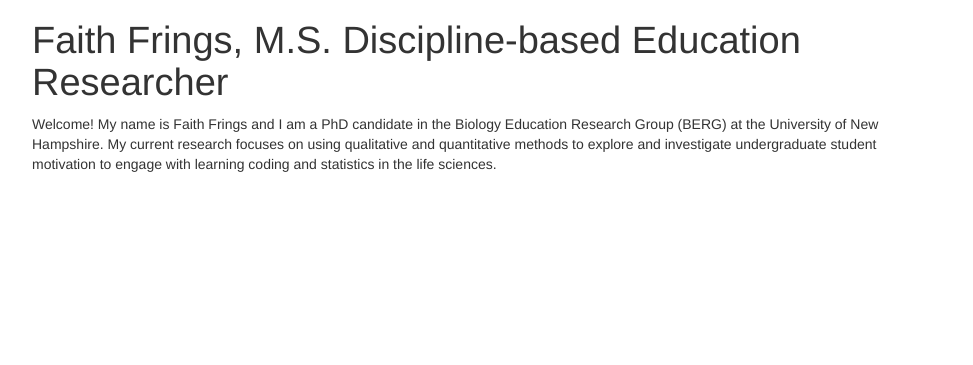
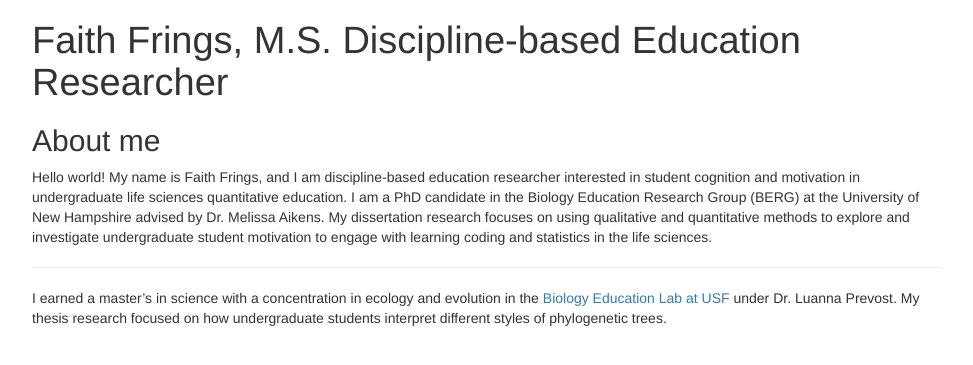
Before and after one commit to faithfrings/faithfrings.github.io, a Jekyll site: the page _pages/about.html, which Jekyll copies as it is, in a window 1280 px wide. Shown: the top 365 px of the page, without its empty margins (153-1126 px from the left). Built offline with Jekyll 4.4.1, drawn with Linux system fonts in a browser that asks for light colours.

Commit message:
update about md

```diff
--- a/_pages/about.html
+++ b/_pages/about.html
@@ -354,12 +354,23 @@ Education Researcher</h1>
 </div>
 
 
-<p>Welcome! My name is Faith Frings and I am a PhD candidate in the
-Biology Education Research Group (BERG) at the University of New
-Hampshire. My current research focuses on using qualitative and
-quantitative methods to explore and investigate undergraduate student
-motivation to engage with learning coding and statistics in the life
-sciences.</p>
+<div id="about-me" class="section level2">
+<h2>About me</h2>
+<p>Hello world! My name is Faith Frings, and I am discipline-based
+education researcher interested in student cognition and motivation in
+undergraduate life sciences quantitative education. I am a PhD candidate
+in the Biology Education Research Group (BERG) at the University of New
+Hampshire advised by Dr. Melissa Aikens. My dissertation research
+focuses on using qualitative and quantitative methods to explore and
+investigate undergraduate student motivation to engage with learning
+coding and statistics in the life sciences.</p>
+<hr />
+<p>I earned a master’s in science with a concentration in ecology and
+evolution in the <a href="https://www.prevostlab.org/research-team">Biology Education Lab at
+USF</a> under Dr. Luanna Prevost. My thesis research focused on how
+undergraduate students interpret different styles of phylogenetic
+trees.</p>
+</div>
 
 
 
```
Also changed, not shown: _pages/about.md (+6 -1 lines).
